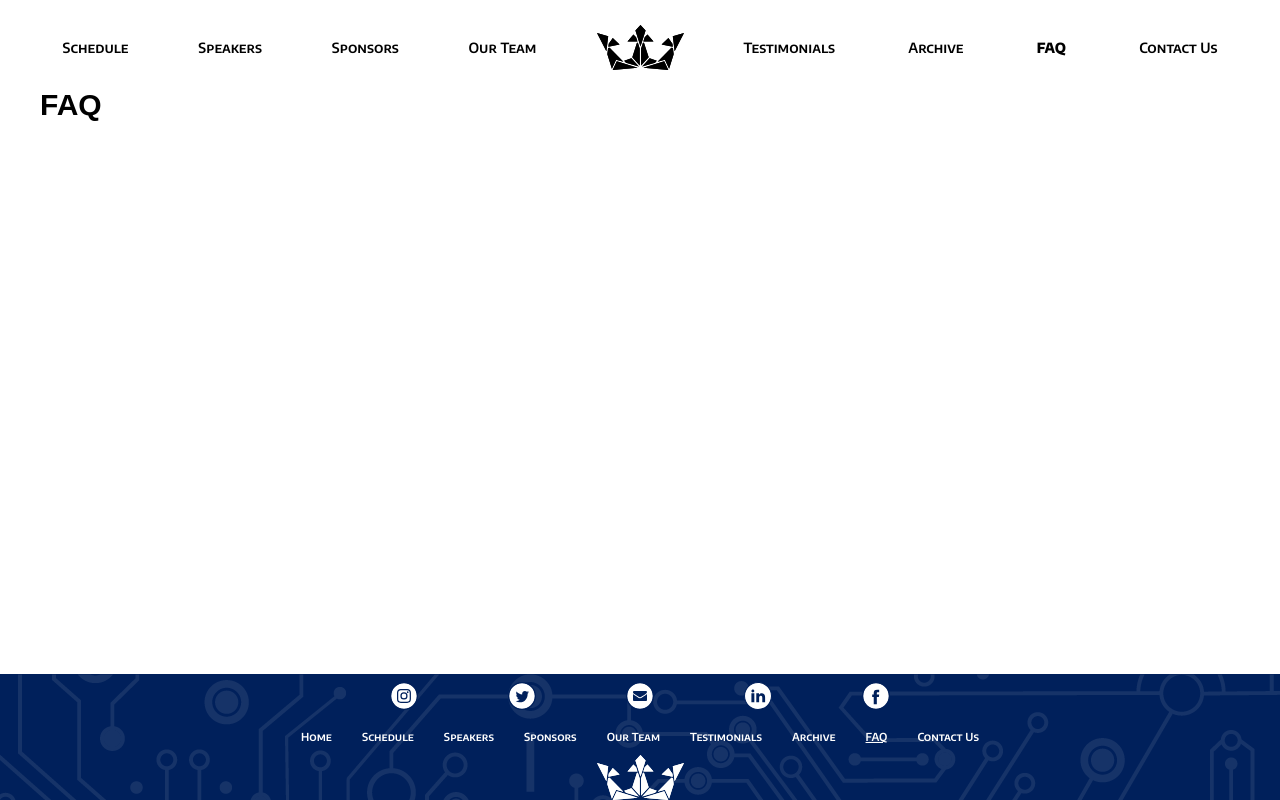
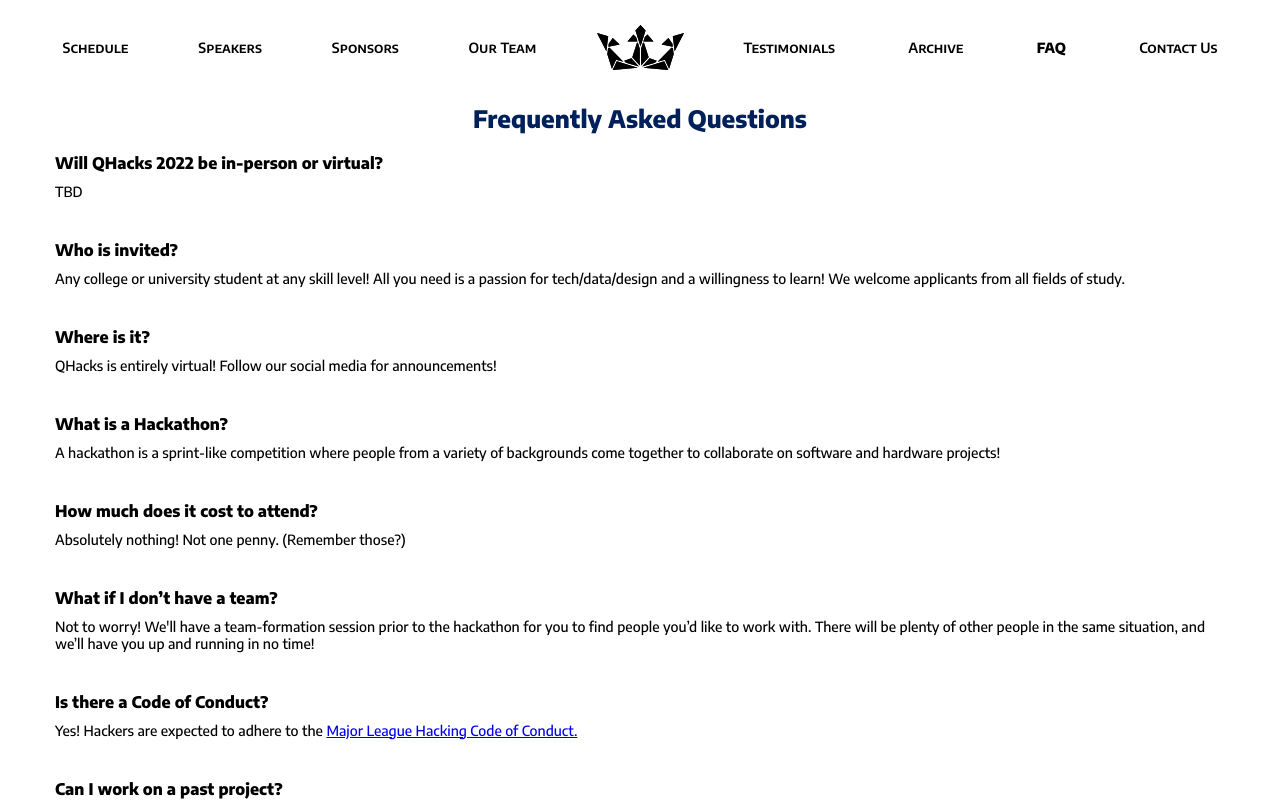
Before and after one commit to Krsikapa00/qhacks_2022, a React (Create React App) app: page /faq in a window 1280 px wide. Built offline with nearby package versions, Linux system fonts and the light colour scheme.

Commit message:
Added FAQ page and data

```diff
--- a/src/App.css
+++ b/src/App.css
@@ -14,14 +14,12 @@
   color: white;
 }
 
+.sidePadding {
+  padding: 0.5rem calc((100vw - 1200px) /2);
+}
 
-body{
-  padding: 0.5rem calc((100vw - 1200px) /2);
-
-
-}
 @media screen and (max-width: 1200px) {
-  body{
+  .sidePadding{
     padding: 0 1rem;
   }
 }
--- a/src/App.js
+++ b/src/App.js
@@ -15,7 +15,8 @@ function App() {
   return (
     <Router>
       <Header />
-        <Switch >
+        <Switch>
+          <div className="sidePadding">
             <Route path="/" exact component={Home}/>
             <Route path="/schedule" exact component={Schedule}/>
             <Route path="/speakers" exact component={Speakers}/>
@@ -25,6 +26,8 @@ function App() {
             <Route path="/our-team" exact component={OurTeam}/>
             <Route path="/contact-us" exact component={ContactUs}/>
             <Route path="/faq" exact component={Faq}/>
+          </div>
+
 
         </Switch>
         <Footer />
--- /dev/null
+++ b/src/components/common/faq/faq.json
@@ -0,0 +1,38 @@
+[
+    {
+        "Question": "Will QHacks 2022 be in-person or virtual?",
+        "Answer": "TBD"
+    },
+    {
+        "Question": "Who is invited?",
+        "Answer": "Any college or university student at any skill level! All you need is a passion for tech/data/design and a willingness to learn! We welcome applicants from all fields of study."
+    },
+    {
+        "Question": "What is a Hackathon?",
+        "Answer": "A hackathon is a sprint-like competition where people from a variety of backgrounds come together to collaborate on software and hardware projects!"
+    },
+    {
+        "Question": "How much does it cost to attend?",
+        "Answer": "Absolutely nothing! Not one penny. (Remember those?)"
+    },
+    {
+        "Question": "What if I don’t have a team?",
+        "Answer": "Not to worry! We'll have a team-formation session prior to the hackathon for you to find people you’d like to work with. There will be plenty of other people in the same situation, and we’ll have you up and running in no time!"
+    },
+    {
+        "Question": "Can I work on a past project?",
+        "Answer": "No. All projects must be started from scratch at the event."
+    },
+    {
+        "Question": "Is there a Code of Conduct?",
+        "Answer": "Yes! Hackers are expected to adhere to the Major League Hacking Code of Conduct."
+    },
+    {
+        "Question": "Can I work on a past project?",
+        "Answer": "No. All projects must be started from scratch at the event."
+    },
+    {
+        "Question": "Can I work on a past project?",
+        "Answer": "No. All projects must be started from scratch at the event."
+    }
+]
--- /dev/null
+++ b/src/components/common/faq/faqElements.js
@@ -0,0 +1,46 @@
+import styled from 'styled-components'
+
+export const FAQContainer = styled.div`
+    display: flex;
+    flex-direction: column;
+    left:0;
+    bottom:0;
+    right:0;
+    overflow-y: hidden;
+`
+export const FAQGroup = styled.div`
+    display: flex;
+    flex-direction: column;
+    margin: 1rem 0;
+    /* left:0;
+    bottom:0;
+    right:0; */
+`
+export const FAQHeader = styled.div`
+    display: flex;
+    font-family: Encode Sans ebold;
+    color: #00205B;
+    font-size: 24px;
+    justify-content: center;
+
+`
+export const FAQQuestion = styled.div`
+    color: #000;
+    font-family: Encode Sans ebold;
+    padding: 5px 0;
+    margin: 0 1rem;
+    font-size: 16px;
+    height: 100%;
+    cursor: pointer;
+
+`
+export const FAQAnswer = styled.div`
+    color: #000;
+    padding: 5px 0;
+    font-family: Encode Sans med;
+    margin: 0 1rem;
+    font-size: 14px;
+    height: 100%;
+    cursor: pointer;
+
+`
--- a/src/components/common/faq/index.js
+++ b/src/components/common/faq/index.js
@@ -1,10 +1,56 @@
 import React from 'react'
+import { FAQAnswer,FAQHeader, FAQContainer, FAQGroup, FAQQuestion} from './faqElements.js'
 
+const MLHconductLink = "https://static.mlh.io/docs/mlh-code-of-conduct.pdf"
 const FAQ = () => {
     return (
-        <div>
+        <FAQContainer>
+            <FAQHeader>Frequently Asked Questions</FAQHeader>
+            <FAQGroup>
+                <FAQQuestion> Will QHacks 2022 be in-person or virtual?</FAQQuestion>
+                <FAQAnswer> TBD</FAQAnswer>
+            </FAQGroup>
+            <FAQGroup>
+                <FAQQuestion> Who is invited?</FAQQuestion>
+                <FAQAnswer> Any college or university student at any skill level! All you need is a passion for tech/data/design and a willingness to learn! We welcome applicants from all fields of study.</FAQAnswer>
+            </FAQGroup>
+            <FAQGroup>
+                <FAQQuestion>Where is it?</FAQQuestion>
+                {/* NEED TO CONFIRM THIS QUESTION */}
+                <FAQAnswer> QHacks is entirely virtual! Follow our social media for announcements!</FAQAnswer>
+            </FAQGroup>
+            <FAQGroup>
+                <FAQQuestion>What is a Hackathon?</FAQQuestion>
+                <FAQAnswer> A hackathon is a sprint-like competition where people from a variety of backgrounds come together to collaborate on software and hardware projects!</FAQAnswer>
+            </FAQGroup>
+            <FAQGroup>
+                <FAQQuestion> How much does it cost to attend?</FAQQuestion>
+                <FAQAnswer> Absolutely nothing! Not one penny. (Remember those?)</FAQAnswer>
+            </FAQGroup>
+            <FAQGroup>
+                <FAQQuestion> What if I don’t have a team?</FAQQuestion>
+                <FAQAnswer> Not to worry! We'll have a team-formation session prior to the hackathon for you to find people you’d like to work with. There will be plenty of other people in the same situation, and we’ll have you up and running in no time!</FAQAnswer>
+            </FAQGroup>
+            <FAQGroup>
+                <FAQQuestion> Is there a Code of Conduct?</FAQQuestion>
+                <FAQAnswer> Yes! Hackers are expected to adhere to the <a href={MLHconductLink}>Major League Hacking Code of Conduct.</a> </FAQAnswer>
+            </FAQGroup>
+            <FAQGroup>
+                <FAQQuestion> Can I work on a past project?</FAQQuestion>
+                <FAQAnswer> No. All projects must be started from scratch at the event.</FAQAnswer>
+            </FAQGroup>
+            <FAQGroup>
+                <FAQQuestion> How do I apply?</FAQQuestion>
+                <FAQAnswer> Follow our social media and check back here to see when applications will be released! Remember, you don't need to be an expert hacker or to have been to a hackathon before - we just want to see what makes you creative and unique!</FAQAnswer>
+            </FAQGroup>
+            <FAQGroup>
+                <FAQQuestion> Have additional questions?</FAQQuestion>
+                <FAQAnswer> Feel free to reach out to us at <a href="mailto:hello@qhacks.io">hello@qhacks.io</a> or on our <a href="https://linktr.ee/QHacks">social media</a> direct messages!</FAQAnswer>
+            </FAQGroup>
 
-        </div>
+
+
+        </FAQContainer>
     )
 }
 
--- a/src/components/common/footer/footerElements.js
+++ b/src/components/common/footer/footerElements.js
@@ -8,9 +8,9 @@ export const FooterContainer = styled.nav`
     flex-direction: column;
     align-items: center;
     justify-content: center;
+    padding: 1rem 0;
     /* padding: 0.5rem calc((100vw - 1200px) /2); */
-    z-index: 100;
-    position: absolute;
+    position: relative;
     left:0;
     bottom:0;
     right:0;
--- a/src/components/common/header/desktopNavbar/navbarElements.js
+++ b/src/components/common/header/desktopNavbar/navbarElements.js
@@ -6,7 +6,6 @@ export const Nav = styled.nav`
     height: 80px;
     display: flex;
     justify-content: center;
-    /* padding: 0.5rem calc((100vw - 1200px) /2); */
     z-index: 100;
 `
 
--- a/src/components/common/header/index.js
+++ b/src/components/common/header/index.js
@@ -12,10 +12,10 @@ const Header = () => {
 
 
     return (
-        <>
+        <div className="sidePadding">
             <MobileNavbar isOpen={isOpen} toggle={toggle}/>
             <Navbar toggle={toggle}/>
-        </>
+        </div>
 
     )
 }
--- a/src/pages/faq.js
+++ b/src/pages/faq.js
@@ -1,9 +1,10 @@
 import React from 'react'
+import FAQ from '../components/common/faq'
 
 const Faq = () => {
     return (
         <div>
-            <h1>FAQ</h1>
+            <FAQ/>
         </div>
     )
 }
```
Also changed, not shown: public/index.html (+0 -10 lines). Lines whose indentation alone changed are shown as unchanged.
